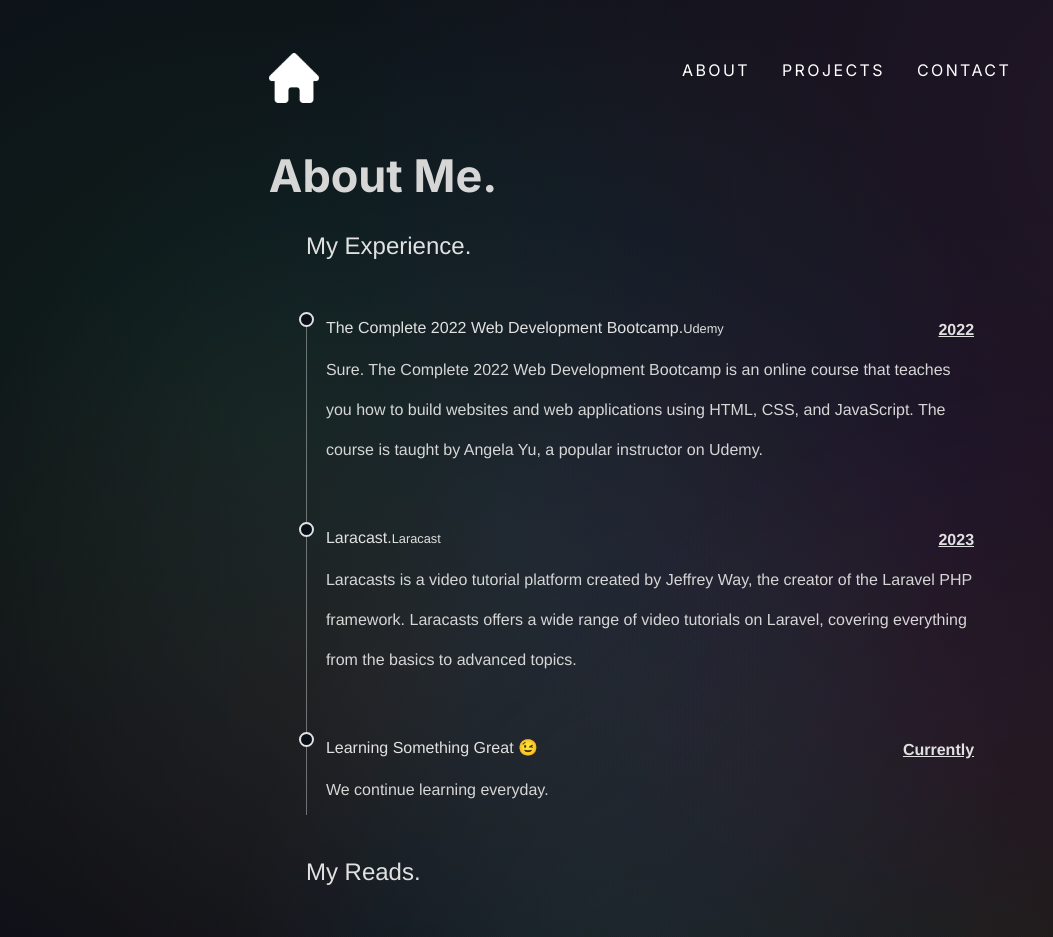
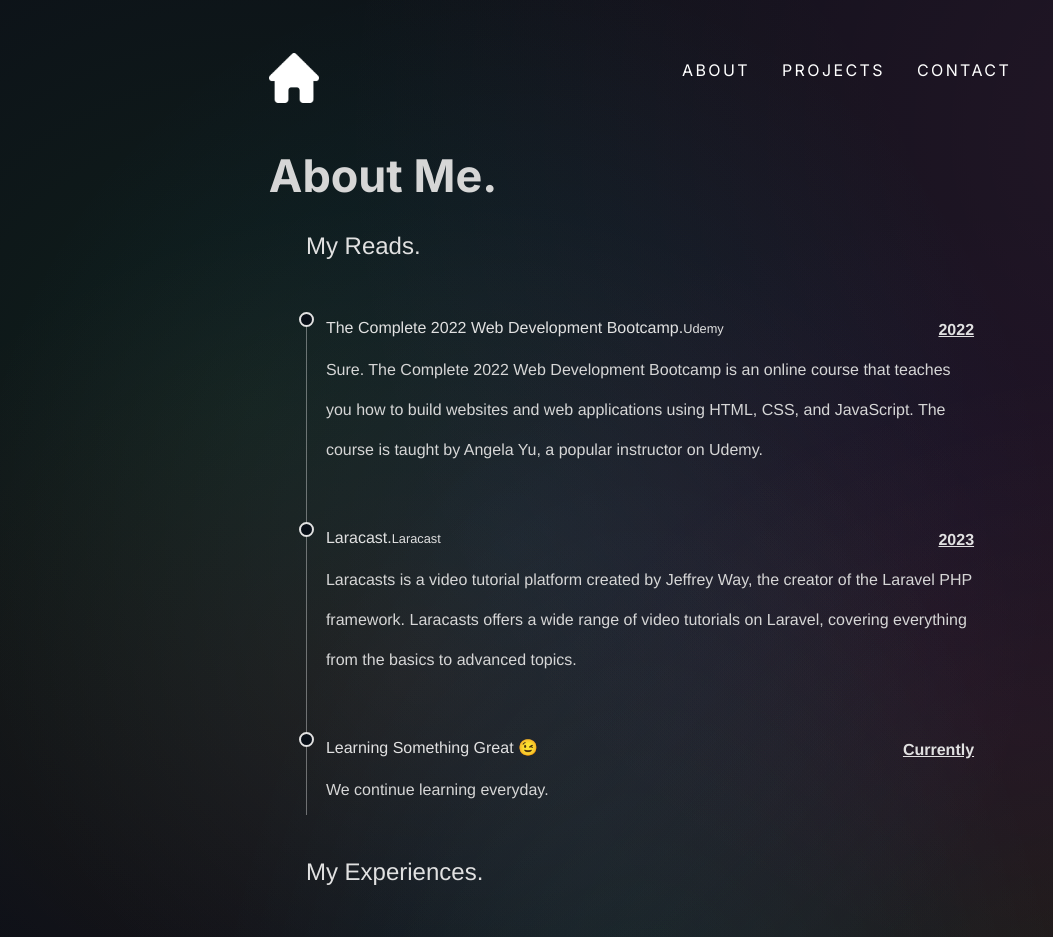
Before and after one commit to hadimakki387/DevWonders, a Next.js app: page /about in a window 1280 px wide. Shown: the top 937 px of the page, without its empty margins (0-1053 px from the left). Built offline with nearby package versions, Linux system fonts and the light colour scheme; a web font is replaced by a local one.

Commit message:
fixed a typo

```diff
--- a/src/app/about/page.tsx
+++ b/src/app/about/page.tsx
@@ -59,14 +59,14 @@ useEffect(() => {
 
         <article className="AboutArticle">
         <div className="reveal">
-          <h4 className="">My Experience.</h4>
+          <h4 className="">My Reads.</h4>
           </div>
 
           <ul className="timeline AboutUl">
             <ReadsLis />
           </ul>
         <div className="reveal">
-          <h4 className="">My Reads.</h4>
+          <h4 className="">My Experiences.</h4>
           </div>
 
           <ul className="timeline AboutUl">
```
